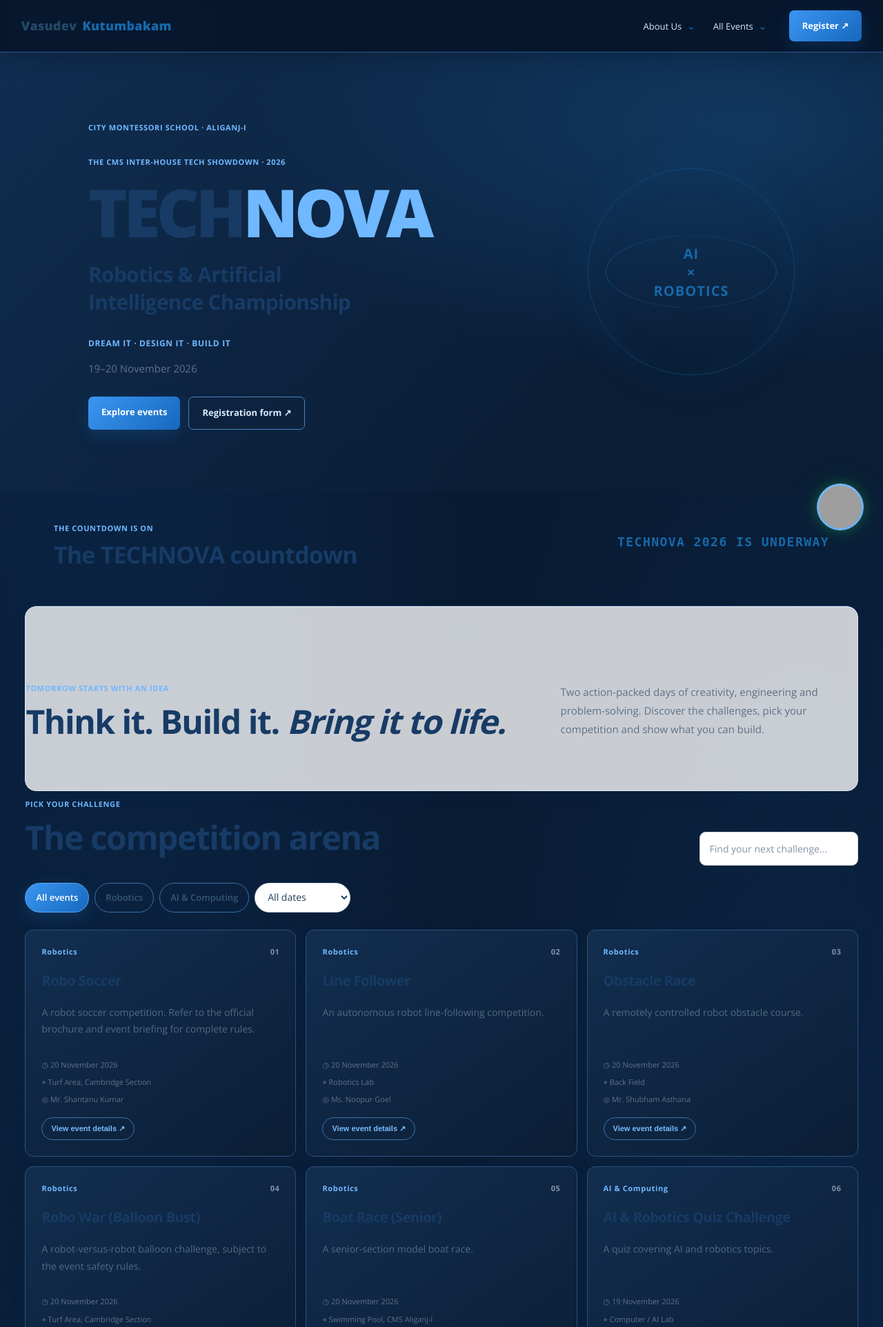
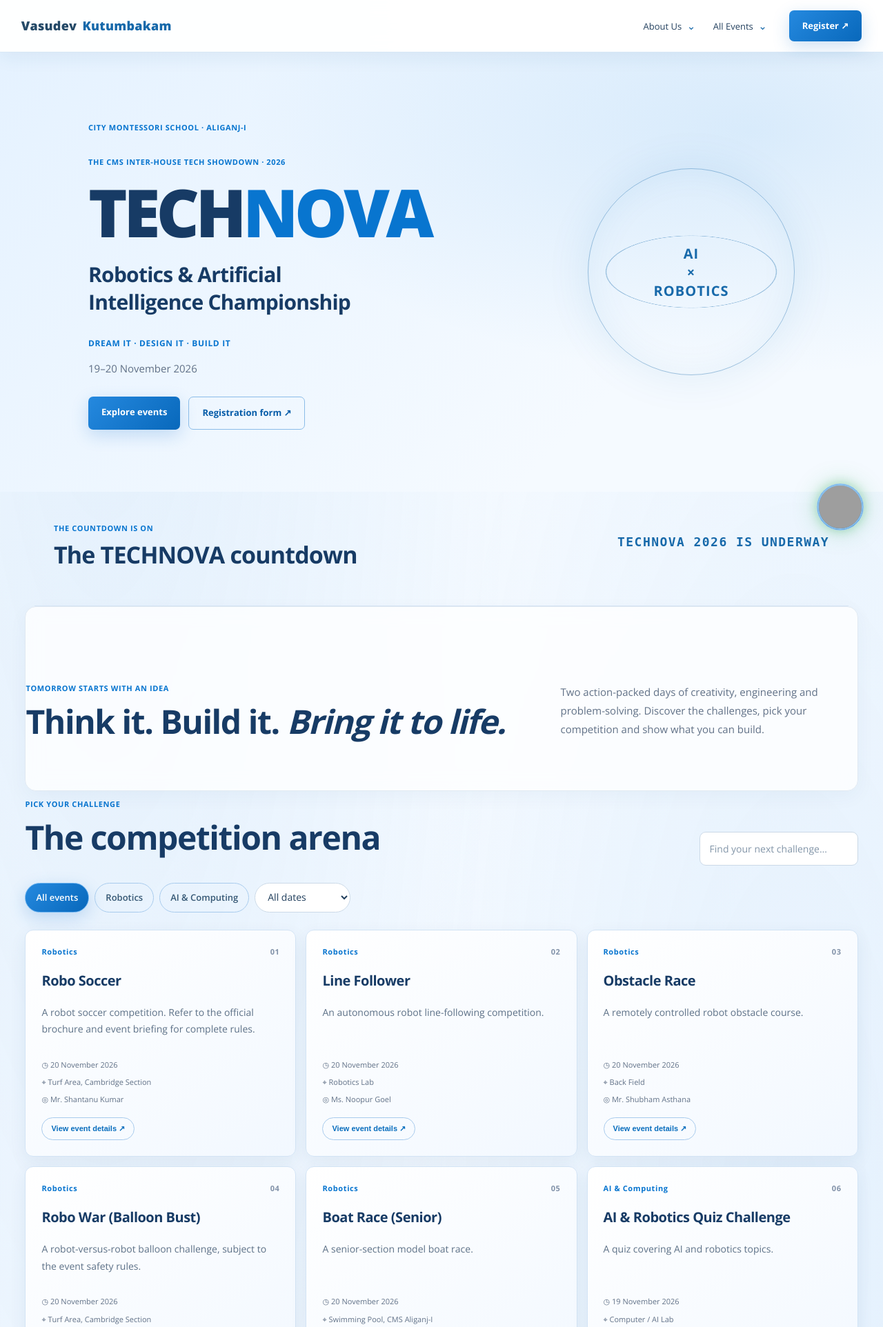
Before and after one commit to Launcher-sketch/Technova, a Flask app: page /technova in a window 1280 px wide. Shown: the top 1924 px of the page at 69% size. Run offline with Flask 3, Linux system fonts and the light colour scheme; some libraries are stand-ins or nearby versions; grey boxes are pictures that could not be loaded.

Commit message:
Keep CMS blue identity in a light theme

```diff
--- a/static/style.css
+++ b/static/style.css
@@ -2303,3 +2303,144 @@ a{transition:color .18s ease,border-color .18s ease}
   .top{background:rgba(7,23,45,.97)!important}
   .chat{border-color:#4a91d1!important}
 }
+
+
+/* LIGHT BLUE CMS THEME — retain the original light appearance */
+:root{
+  --bg:#f4f8fd;
+  --panel:#ffffff;
+  --text:#18324d;
+  --muted:#61758b;
+  --cyan:#0875cf;
+  --line:#d8e6f4;
+}
+html{background:#f4f8fd!important}
+body{
+  background:
+    radial-gradient(ellipse at 12% 0%,rgba(52,145,225,.10),transparent 38%),
+    radial-gradient(ellipse at 90% 32%,rgba(58,151,226,.07),transparent 34%),
+    linear-gradient(145deg,#f7fbff 0%,#eef6ff 52%,#f8fbff 100%)!important;
+  color:#18324d!important;
+}
+.top{
+  background:rgba(255,255,255,.94)!important;
+  border-bottom:1px solid #d9e8f6!important;
+  box-shadow:0 8px 26px rgba(28,78,124,.07)!important;
+}
+.top nav a,.nav-dropdown summary{color:#24415f!important}
+.top nav a:hover,.dropdown-menu a:hover{color:#0875cf!important}
+.pill,.bright,.filter.active,.chat-launch{
+  background:linear-gradient(135deg,#2589df,#0868bb)!important;
+  color:#fff!important;border-color:#6bb2ef!important;
+}
+.button.outline,.outline{border-color:#8bbce8!important;color:#075da9!important}
+.hero,.home-event-card.featured,.announcement-card,.results-placeholder,.gallery-placeholder{
+  background:
+    radial-gradient(ellipse at 85% 18%,rgba(65,155,231,.15),transparent 48%),
+    linear-gradient(135deg,#e5f2ff,#f5faff 72%)!important;
+  color:#18324d!important;
+}
+.event-card,.teacher-grid article,.day-grid article,.home-event-card,.mun-card,
+.event-modal-panel,.about-tile,.contact-card,.results-card,.academic-card{
+  background:linear-gradient(145deg,#fff,#f2f8ff)!important;
+  border-color:#d3e4f5!important;
+  color:#18324d!important;
+  box-shadow:0 8px 24px rgba(29,83,132,.055);
+}
+.event-card p,.teacher-grid p,.day-grid p,.home-event-card p,.about-tile p,
+.contact-card p,.results-card p,.academic-card p,.mun-card p{
+  color:#5d7187!important;
+}
+.event-card:hover,.home-event-card:hover,.about-tile:hover{
+  border-color:#83b9e8!important;
+  box-shadow:0 16px 38px rgba(24,105,180,.12)!important;
+}
+.eyebrow,.tag,.card-top,.teacher-grid span,.day-grid span,.motto,
+.home-card-top,.category-heading span,.home-card-link,.announcement-tag,
+.results-placeholder>span,.gallery-placeholder>span{
+  color:#0875cf!important;
+}
+.home-hero h1 span,.hero h1 span,.intro h2 span{color:#0875cf!important}
+.event-category,.about,.countdown-section,.updates-section,.results-section,.gallery-section{
+  border-color:#d7e6f5!important;
+}
+.countdown>div{
+  background:linear-gradient(145deg,#eaf5ff,#fff)!important;
+  border-color:#d1e5f8!important;color:#18324d!important;
+}
+.countdown strong{color:#0875cf!important}
+.event-details,.filter,.outline{border-color:#a8cbed!important}
+.event-details{color:#086dbd!important}
+.event-details:hover,.filter:hover{background:#e8f4ff!important}
+.dropdown-menu{
+  background:#fff!important;border:1px solid #d6e6f5!important;
+  box-shadow:0 18px 42px rgba(24,65,104,.13)!important;
+}
+.dropdown-menu a{color:#24415f!important}
+footer{border-color:#d7e6f5!important;color:#3978b5!important}
+::selection{background:#cfe7ff;color:#123451}
+
+/* CMSMUN accents stay blue, with a light surface */
+.mun-hero{
+  background:
+    radial-gradient(ellipse at 82% 15%,rgba(62,150,225,.16),transparent 42%),
+    linear-gradient(135deg,#e4f2ff,#f5faff 65%,#eaf5ff)!important;
+  border-color:#c8def2!important;
+}
+.mun-hero h1,.mun-hero p{color:#18324d!important}
+.mun-hero .eyebrow,.mun-card span,.mun-contact a{color:#0875cf!important}
+.mun-meta span{border-color:#b9d6ef!important;color:#315574!important}
+.mun-note{border-left-color:#2789d8!important;background:#edf6ff!important;color:#385875!important}
+
+/* Campus Genie: light chat surface with CMS blue controls */
+.chat{
+  background:#fff!important;border:1px solid #c7def2!important;
+  box-shadow:0 24px 70px rgba(12,52,91,.20)!important;
+}
+.chat-head{
+  background:linear-gradient(110deg,#075ca9,#258bd8)!important;
+  border-bottom:1px solid #4c9bdb!important;
+}
+.chat-head strong{color:#fff!important}
+.chat-head small{color:#e1f1ff!important}
+.chat-head-actions button{
+  background:#ffffff20!important;border-color:#ffffff66!important;color:#fff!important;
+}
+.chat-head-actions button:hover{background:#ffffff35!important}
+.chat-body{background:linear-gradient(180deg,#f3f8fe,#eaf3fc)!important}
+.bot{
+  background:#fff!important;border:1px solid #d6e5f3!important;
+  color:#193651!important;box-shadow:0 3px 12px rgba(23,69,110,.06);
+}
+.user{
+  background:linear-gradient(135deg,#2589df,#0868bb)!important;
+  border:1px solid #4d9de0!important;color:#fff!important;
+}
+.chat form{background:#fff!important;border-top:1px solid #dce8f3!important}
+#chatInput{
+  background:#f5f9fd!important;border:1px solid #cbdced!important;color:#18334d!important;
+}
+#chatInput::placeholder{color:#8298af!important}
+#chatForm button{
+  background:linear-gradient(135deg,#2589df,#0868bb)!important;color:#fff!important;
+}
+.chat-typing span{background:#2589df!important}
+.chat-table-wrap{border-color:#d4e4f3!important;background:#fff!important}
+.chat-table{color:#18324d!important}
+.chat-table th{background:#e4f1ff!important;color:#075da9!important}
+.chat-table td{color:#294760!important;border-color:#e5edf5!important}
+.chat-launch{border:1px solid #8bc2ef!important}
+.chat-globe{border:2px solid #8bc2ef!important}
+.chat.fullscreen{background:#fff!important;border-color:#b9d8f2!important}
+.chat.fullscreen .chat-body{background:#eef6ff!important}
+.chat.fullscreen .chat-head{background:linear-gradient(120deg,#0756a6,#1684d4)!important}
+.chat.fullscreen .bot{background:#fff!important;color:#17324d!important}
+.chat.fullscreen .user{background:#0875cf!important;color:#fff!important}
+.chat.fullscreen #chatForm{background:#fff!important}
+.chat.fullscreen #chatInput{background:#f4f8fc!important;color:#18334d!important}
+.chat.fullscreen .chat-table{color:#17324d!important}
+.chat.fullscreen .chat-table th{background:#dceeff!important;color:#0756a6!important}
+@media(max-width:700px){
+  .top{background:rgba(255,255,255,.97)!important}
+  .chat{border-color:#b9d8f2!important}
+}
```
